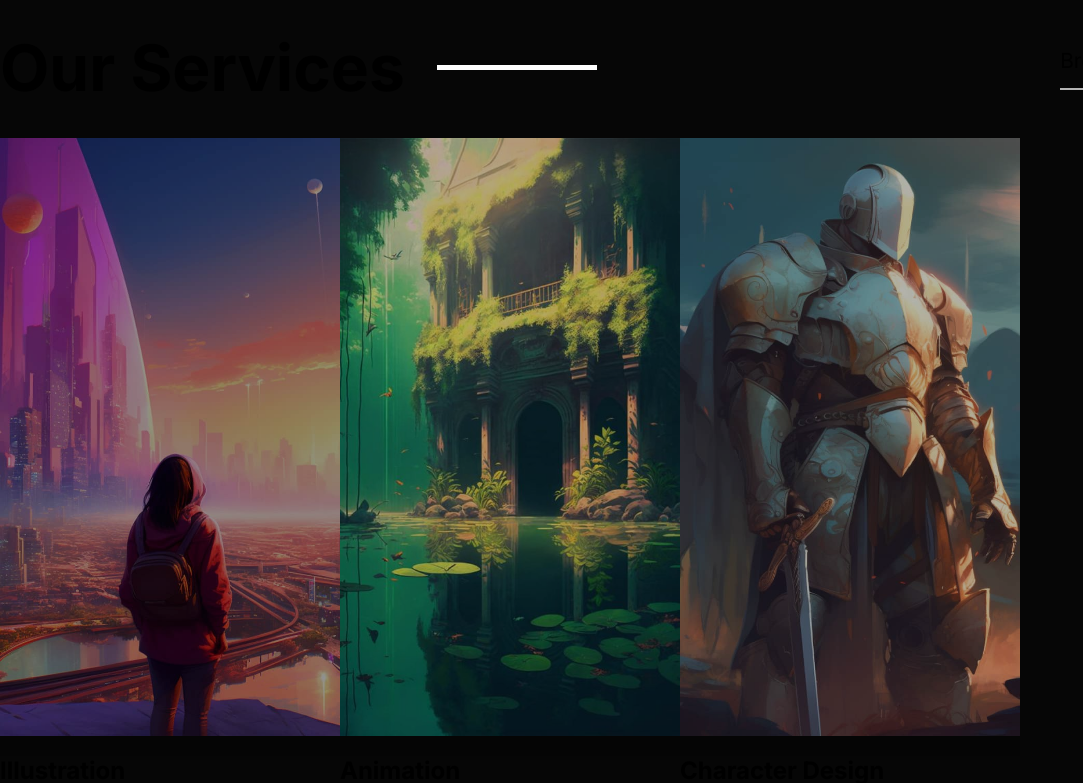
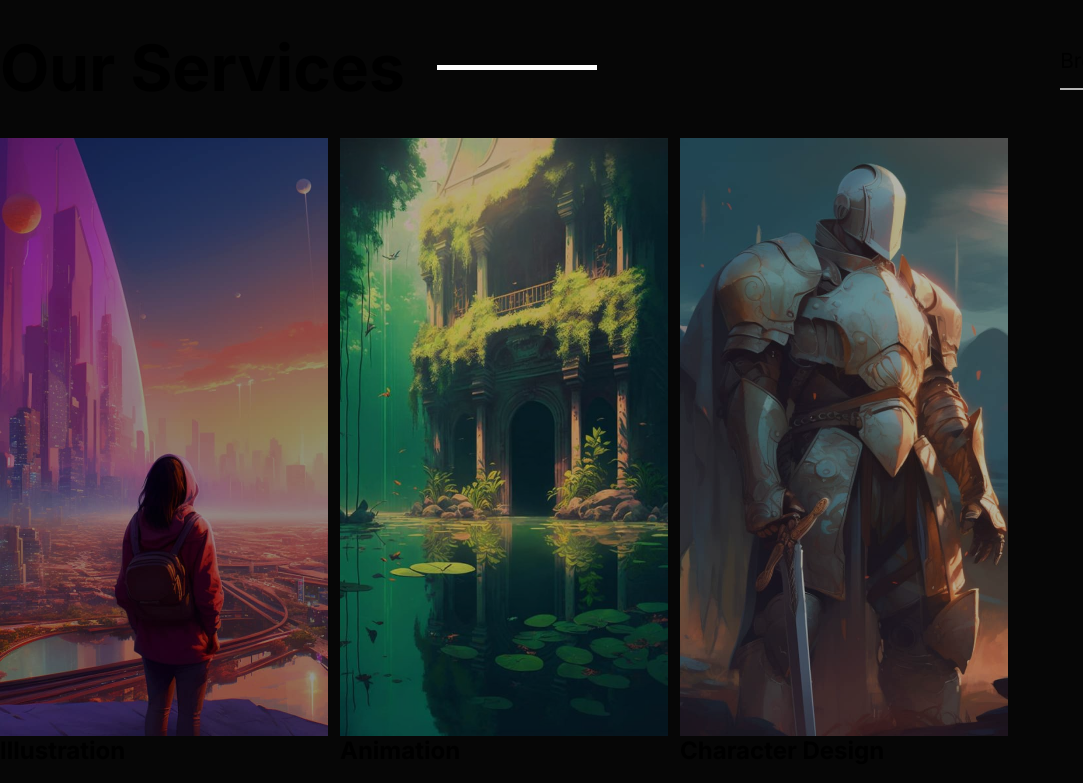
Before and after one commit to davecade/portfolio-artist, a Next.js app: page / in a window 1280 px wide. Shown: the part 1280-2063 px from the top of the page, without its empty margins (0-1083 px from the left). Built offline with nearby package versions, Linux system fonts and the light colour scheme.

Commit message:
service card

```diff
--- a/components/Sections/Idea/Idea.scss
+++ b/components/Sections/Idea/Idea.scss
@@ -36,8 +36,13 @@
 		z-index: 1; // Ensure this is above the image but below the content
 	}
 
-	.idea_image {
-		z-index: 0;
+	.image_container {
+		position: absolute;
+		height: 100%;
+		width: 100%;
+		.idea_image {
+			z-index: 0;
+		}
 	}
 
 	.main_idea_content {
--- a/components/Sections/Idea/index.tsx
+++ b/components/Sections/Idea/index.tsx
@@ -15,13 +15,16 @@
 const Idea = () => {
 	return (
 		<div className="idea_container">
+			<div className="image_container">
 				<Image
 					src="/images/idea/illustrator_forest.jpg"
 					className="idea_image"
 					fill
 					quality={100}
+					priority
 					alt="idea"
 				/>
+			</div>
 			<main className="main_idea_content">
 				<div className="heading_container">
 					<Heading text={"Have an idea?"} lineRight className="have_an_idea" />
--- a/components/Sections/OurServices.tsx/ServiceCard/ServiceCard.scss
+++ b/components/Sections/OurServices.tsx/ServiceCard/ServiceCard.scss
@@ -10,6 +10,8 @@
 		position: relative;
 		transition: all 0.3s ease;
 		padding-bottom: 1rem;
+		width: 328px;
+		height: 598px;
 
 		&::before {
 			transition: all 0.3s ease;
--- a/components/Sections/OurServices.tsx/ServiceCard/index.tsx
+++ b/components/Sections/OurServices.tsx/ServiceCard/index.tsx
@@ -19,13 +19,7 @@
 	return (
 		<div className="service_container" onClick={handleClick}>
 			<div className="image_container">
-				<Image
-					className="image"
-					src={image}
-					alt={name}
-					width={328}
-					height={598}
-				/>
+				<Image className="image" src={image} alt={name} fill />
 				<MdArrowOutward className="arrow_icon" size={40} />
 			</div>
 			<div className="text_container">
```
Lines whose indentation alone changed are shown as unchanged.
